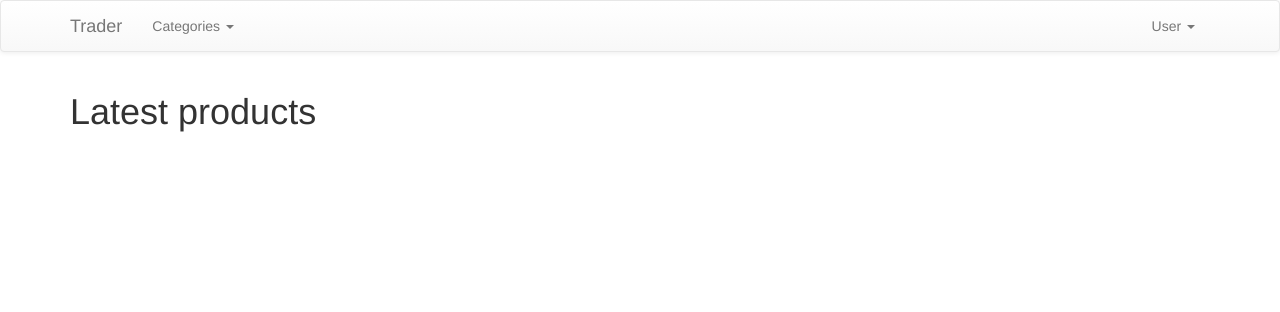
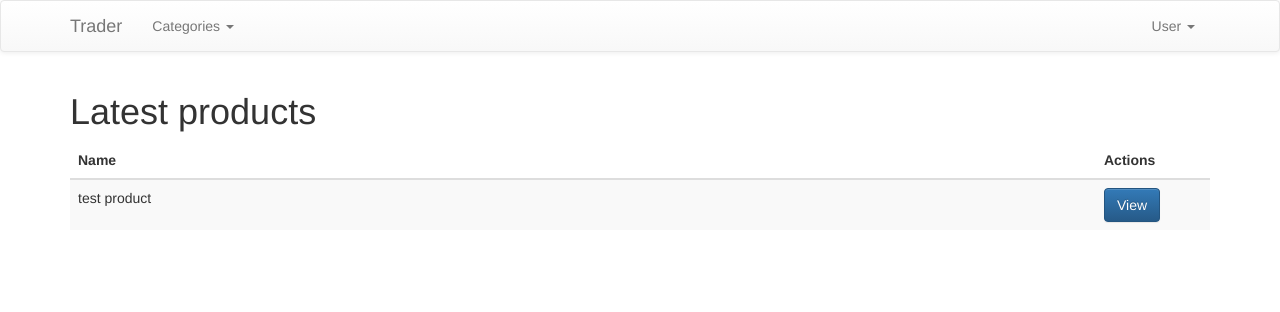
Before and after one commit to yoX64/trader, a PHP site: page /trader/ in a window 1280 px wide. Shown: the top 312 px of the page. Run offline with PHP 8.4, Linux system fonts and the light colour scheme; data comes from the database, SQL or seed files in the repository; some libraries are stand-ins or nearby versions.

Commit message:
Latest products on homepage

```diff
--- a/index.php
+++ b/index.php
@@ -24,6 +24,31 @@ include('config.php');
 
 	<div class="container">
 		<h1>Latest products</h1>
+
+		<table class="table table-striped">
+			<thead>
+				<tr>
+					<th width="90%">Name</th>
+					<th>Actions</th>
+				</tr>
+			</thead>
+			<tbody>
+				<?php
+				$latest_products = $db->query("SELECT * FROM products ORDER BY product_id DESC LIMIT 0,5");
+
+				while($row = $latest_products->fetch_assoc()) {
+				?>
+				<tr>
+					<td><?php echo $row['name'] ?></td>
+					<td>
+						<a href="<?php echo $base_path; ?>/view_product.php?product_id=<?php echo $row['product_id']; ?>" class="btn btn-primary">View</a>
+					</td>
+				</tr>
+				<?php
+				}
+				?>
+			</tbody>
+		</table>
 	</div>
 </body>
 </html>
```
